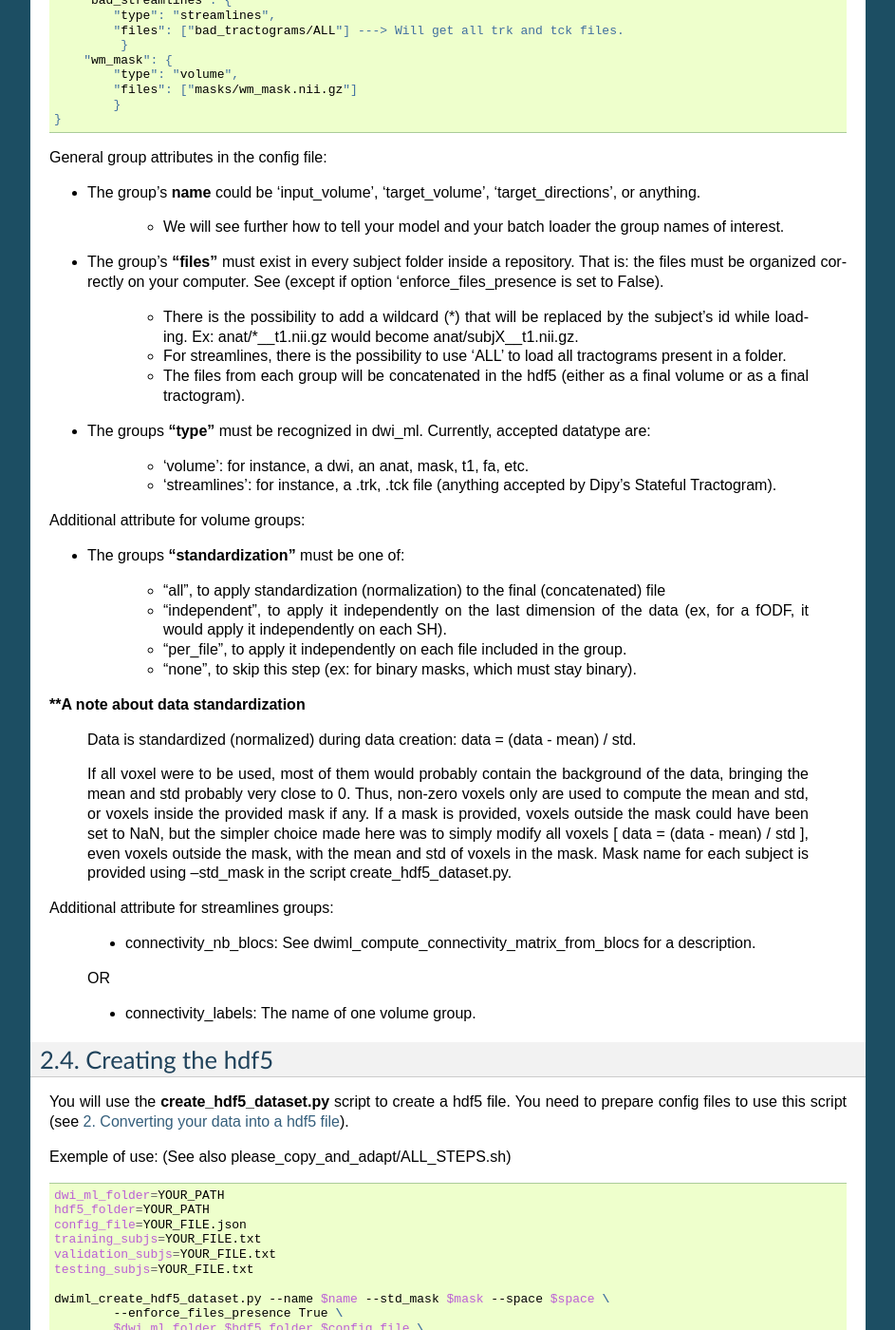
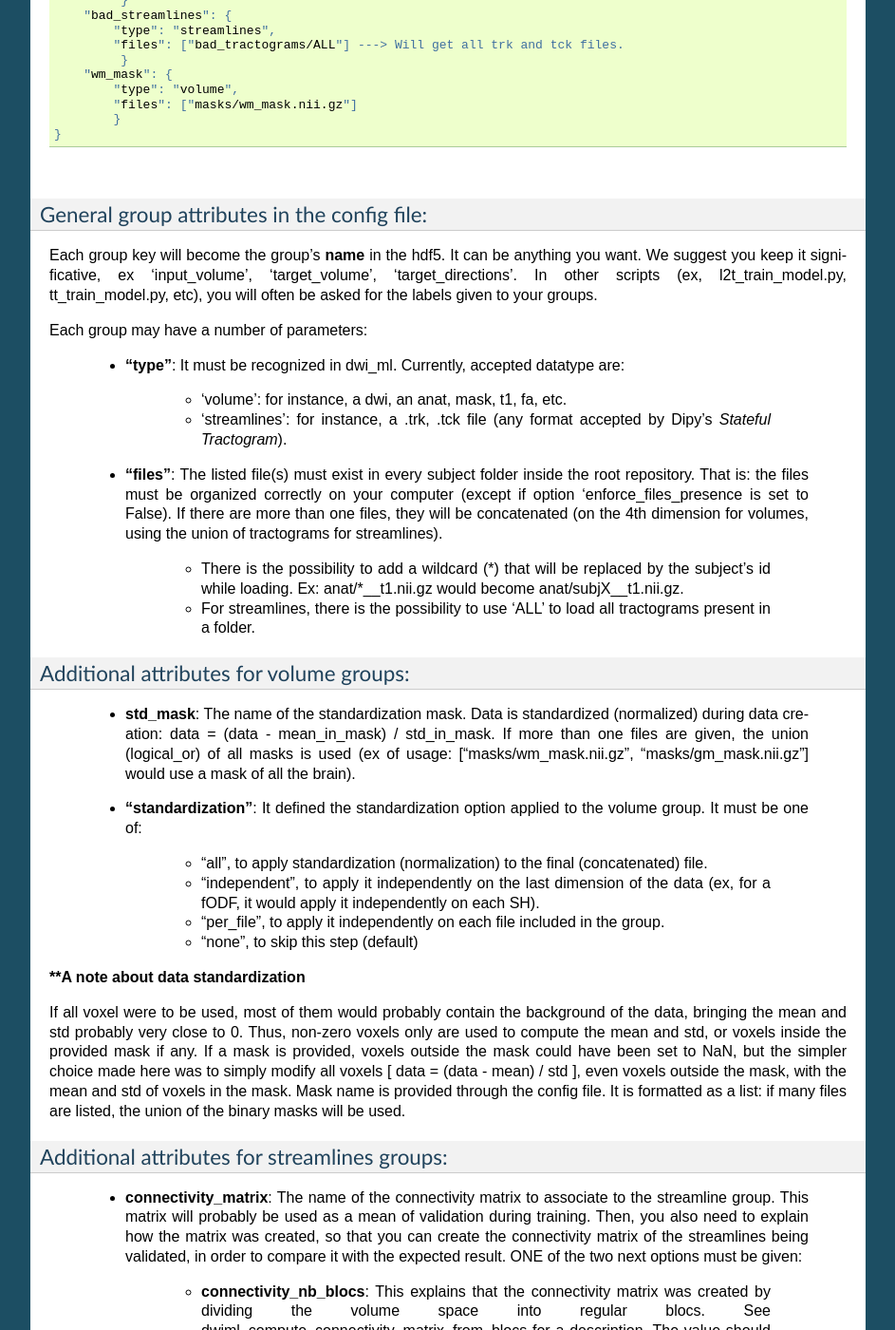
Before and after one commit to scil-vital/dwi_ml, a Sphinx documentation site: the page built from source/2_A_creating_the_hdf5.rst, in a window 1280 px wide and 1400 px high, scrolled down 1566 px. Shown: the whole window at 95% size, without its empty margins (198-1141 px from the left). Built offline with Sphinx 7.4.7, drawn with Linux system fonts in a browser that asks for light colours; some of the changed text lies outside the part shown.

Commit message:
Update hdf5 doc

```diff
--- a/source/2_A_creating_the_hdf5.rst
+++ b/source/2_A_creating_the_hdf5.rst
@@ -75,7 +75,8 @@ To create the hdf5 file, you will need a config file such as below. HDF groups w
         "input": {
             "type": "volume",
             "files": ["dwi/dwi.nii.gz", "anat/t1.nii.gz", "dwi/*__dwi.nii.gz], --> Will get, for instance, subX__dwi.nii.gz
-            "standardization": "all"
+            "standardization": "all",
+            "std_mask": [masks/some_mask.nii.gz]
              },
         "target": {
             "type": "streamlines",
@@ -94,59 +95,59 @@ To create the hdf5 file, you will need a config file such as below. HDF groups w
             }
     }
 
+|
+
 General group attributes in the config file:
+""""""""""""""""""""""""""""""""""""""""""""
 
-- The group's **name** could be 'input_volume', 'target_volume', 'target_directions', or anything.
+Each group key will become the group's **name** in the hdf5. It can be anything you want. We suggest you keep it significative, ex 'input_volume', 'target_volume', 'target_directions'. In other scripts (ex, l2t_train_model.py, tt_train_model.py, etc), you will often be asked for the labels given to your groups.
 
-    - We will see further how to tell your model and your batch loader the group names of interest.
+Each group may have a number of parameters:
 
-- The group's **"files"** must exist in every subject folder inside a repository. That is: the files must be organized correctly on your computer. See (except if option 'enforce_files_presence is set to False).
+    - **"type"**: It must be recognized in dwi_ml. Currently, accepted datatype are:
 
-    - There is the possibility to add a wildcard (*) that will be replaced by the subject's id while loading. Ex: anat/\*__t1.nii.gz would become anat/subjX__t1.nii.gz.
-    - For streamlines, there is the possibility to use 'ALL' to load all tractograms present in a folder.
-    - The files from each group will be concatenated in the hdf5 (either as a final volume or as a final tractogram).
+        - 'volume': for instance, a dwi, an anat, mask, t1, fa, etc.
+        - 'streamlines': for instance, a .trk, .tck file (any format accepted by Dipy's *Stateful Tractogram*).
 
-- The groups **"type"** must be recognized in dwi_ml. Currently, accepted datatype are:
+    - **"files"**: The listed file(s) must exist in every subject folder inside the root repository. That is: the files must be organized correctly on your computer (except if option 'enforce_files_presence is set to False). If there are more than one files, they will be concatenated (on the 4th dimension for volumes, using the union of tractograms for streamlines).
 
-    - 'volume': for instance, a dwi, an anat, mask, t1, fa, etc.
-    - 'streamlines': for instance, a .trk, .tck file (anything accepted by Dipy's Stateful Tractogram).
+        - There is the possibility to add a wildcard (\*) that will be replaced by the subject's id while loading. Ex: anat/\*__t1.nii.gz would become anat/subjX__t1.nii.gz.
+        - For streamlines, there is the possibility to use 'ALL' to load all tractograms present in a folder.
 
-Additional attribute for volume groups:
+Additional attributes for volume groups:
+""""""""""""""""""""""""""""""""""""""""
 
-- The groups **"standardization"** must be one of:
+    - **std_mask**: The name of the standardization mask. Data is standardized (normalized) during data creation: data = (data - mean_in_mask) / std_in_mask. If more than one files are given, the union (logical_or) of all masks is used (ex of usage: ["masks/wm_mask.nii.gz", "masks/gm_mask.nii.gz"] would use a mask of all the brain).
 
-    - "all", to apply standardization (normalization) to the final (concatenated) file
-    - "independent", to apply it independently on the last dimension of the data (ex, for a fODF, it would apply it independently on each SH).
-    - "per_file", to apply it independently on each file included in the group.
-    - "none", to skip this step (ex: for binary masks, which must stay binary).
+    - **"standardization"**: It defined the standardization option applied to the volume group. It must be one of:
+
+        - "all", to apply standardization (normalization) to the final (concatenated) file.
+        - "independent", to apply it independently on the last dimension of the data (ex, for a fODF, it would apply it independently on each SH).
+        - "per_file", to apply it independently on each file included in the group.
+        - "none", to skip this step (default)
 
 ****A note about data standardization**
 
-    Data is standardized (normalized) during data creation: data = (data - mean) / std.
-
-    If all voxel were to be used, most of them would probably contain the background of the data, bringing the mean and std probably very close to 0. Thus, non-zero voxels only are used to compute the mean and std, or voxels inside the provided mask if any. If a mask is provided, voxels outside the mask could have been set to NaN, but the simpler choice made here was to simply modify all voxels [ data = (data - mean) / std ], even voxels outside the mask, with the mean and std of voxels in the mask. Mask name for each subject is provided using --std_mask in the script create_hdf5_dataset.py.
+If all voxel were to be used, most of them would probably contain the background of the data, bringing the mean and std probably very close to 0. Thus, non-zero voxels only are used to compute the mean and std, or voxels inside the provided mask if any. If a mask is provided, voxels outside the mask could have been set to NaN, but the simpler choice made here was to simply modify all voxels [ data = (data - mean) / std ], even voxels outside the mask, with the mean and std of voxels in the mask. Mask name is provided through the config file. It is formatted as a list: if many files are listed, the union of the binary masks will be used.
 
 
-Additional attribute for streamlines groups:
+Additional attributes for streamlines groups:
+"""""""""""""""""""""""""""""""""""""""""""""
 
-    - connectivity_nb_blocs: See dwiml_compute_connectivity_matrix_from_blocs for a description.
+    - **connectivity_matrix**: The name of the connectivity matrix to associate to the streamline group. This matrix will probably be used as a mean of validation during training. Then, you also need to explain how the matrix was created, so that you can create the connectivity matrix of the streamlines being validated, in order to compare it with the expected result. ONE of the two next options must be given:
 
-    OR
-
-    - connectivity_labels: The name of one volume group.
-
+        - **connectivity_nb_blocs**: This explains that the connectivity matrix was created by dividing the volume space into regular blocs. See dwiml_compute_connectivity_matrix_from_blocs for a description. The value should be either an integers or a list of three integers.
+        - **connectivity_labels_volume**: This explains that the connectivity matrix was created by dividing the cortex into a list of regions associated with labels. The value must be the name of another volume group in the same config file, which refers to a map with one label per region. NOTE: This option is offered in preparation of future use only. Currently, you can create the hdf5 with this option, but connectivity computation using labels is not yet implemented in dwi_ml.
 
 2.4. Creating the hdf5
 **********************
 
-You will use the **create_hdf5_dataset.py** script to create a hdf5 file. You need to prepare config files to use this script (see :ref:`ref_config_file`).
-
-Exemple of use: (See also please_copy_and_adapt/ALL_STEPS.sh)
+You will use the **dwiml_create_hdf5_dataset.py** script to create a hdf5 file.
 
 .. code-block:: bash
 
     dwi_ml_folder=YOUR_PATH
-    hdf5_folder=YOUR_PATH
+    hdf5_file=YOUR_OUT_FILE.hdf5
     config_file=YOUR_FILE.json
     training_subjs=YOUR_FILE.txt
     validation_subjs=YOUR_FILE.txt
@@ -154,28 +155,11 @@ Exemple of use: (See also please_copy_and_adapt/ALL_STEPS.sh)
 
     dwiml_create_hdf5_dataset.py --name $name --std_mask $mask --space $space \
             --enforce_files_presence True \
-            $dwi_ml_folder $hdf5_folder $config_file \
+            $dwi_ml_folder $hdf5_file $config_file \
             $training_subjs $validation_subjs $testing_subjs
 
 .. toctree::
     :maxdepth: 1
     :caption: Detailed explanations for developers:
 
-    2_C_advanced_hdf5_organization
-
-
-P.S How to get data?
-********************
-
-Here in the SCIL lab, we often suggest to use the Tractoflow pipeline to process your data. If you need help for the pre-processing and reorgnization of your database, consult the following pages:
-
-.. toctree::
-    :maxdepth: 2
-
-    2_B_preprocessing
-
-
-Organizing data from tractoflow to dwi_ml_ready
------------------------------------------------
-
-If you used tractoflow to preprocess your data, you may organize automatically the dwi_ml_ready folder. We have started to prepare a script for you, which you can find in bash_utilities/**organizse_from_tractoflow.sh**, which creates symlinks between your tractoflow results and a dwi_ml_ready folder. However, Tractoflow may have changed since we create this help, filenames could not correspond to your files. We encourage you to modify this script in your own project depending on your needs.
+    2_B_advanced_hdf5_organization
--- a/source/2_B_preprocessing.rst
+++ /dev/null
@@ -1,69 +0,0 @@
-.. _ref_preprocessing:
-
-Preprocessing your data (using scilpy)
-======================================
-
-Running the whole tractography process
-**************************************
-
-We suggest using scilpy's `tractoflow <https://tractoflow-documentation.readthedocs.io/en/latest/>`_ to preprocess dwi data and create tractograms.
-
-Obtaining clean bundles
-***********************
-
-Here is an example of steps that could be useful to preprocess bundles. Here, we consider that tractoflow has already been ran.
-
-Separating your tractogram into bundles
-'''''''''''''''''''''''''''''''''''''''
-
-You might want to separate some good bundles from the whole-brain tractogram (ex, for bundle-specific tractography algorithms, BST, or simply to ensure that you train your ML algorithm on true-positive streamlines only).
-
-One possible technique to create bundles is to simply regroup the streamlines that are close based on some metric (ex, the MDF). See `scil_compute_qbx.py <https://github.com/scilus/scilpy/blob/master/scripts/scil_compute_qbx.py>`_.
-
-However, separating data into known bundles (from an atlas) is probably a better way to clean your tractogram and to remove all possibly false positive streamlines. For a clustering based on atlases, Dipy offers Recobundles, or you can use scilpy's version RecobundlesX, which is a little different. You will need bundle models and their associated json file. You may check `scilpy's doc <https://scil-documentation.readthedocs.io/en/latest/our_tools/recobundles.html>`_ RecobundlesX tab for a basic bash script example.
-
-
-Tractseg
-''''''''
-
-`Tractseg <https://github.com/MIC-DKFZ/TractSeg>`_ is one of the most used published techniques using machine learning for diffusion. If you want to compare your work with theirs, you might want to use their bundles. Here is how to use it:
-
-    .. code-block:: bash
-
-        TractSeg -i YOUR_DATA -o OUT_NAME --bvals original/SUBJ/bval \
-            --bvecs original/SUBJ/bvec --raw_diffusion_input \
-            --brain_mask preprocessed/SUBJ/some_mask \
-            --output_type endings_segmentation --csd_type csd_msmt_5tt
-
-Other tools and tricks
-***********************
-
-
-Tractogram conversions
-''''''''''''''''''''''
-
-Here is how to convert from trk to tck:
-
-    .. code-block:: bash
-
-        scil_convert_tractogram.py TRK_FILE TCK_OUT_NAME \
-            --reference processed/SUBJ/some_ref.nii.gz
-
-Bundle masks
-''''''''''''
-
-Here is how to create a mask of voxels touched by a bundle:
-
-    .. code-block:: bash
-
-        scil_compute_density_map_from_streamlines.py BUNDLE.tck \
-            preprocessed/subj/DTI_Metrics/SUBJ__fa.nii.gz OUT_NAME --binary
-
-Merging bundles
-'''''''''''''''
-
-Here is how you can merge bundles together:
-
-    .. code-block:: bash
-
-        scil_mask_math.py union ALL_BUNDLES preprocessed/SUBJ/some_mask.nii.gz
```
Also changed, not shown: source/2_B_advanced_hdf5_organization.rst (renamed from source/2_C_advanced_hdf5_organization.rst, +11 -6 lines), 4 other files.
